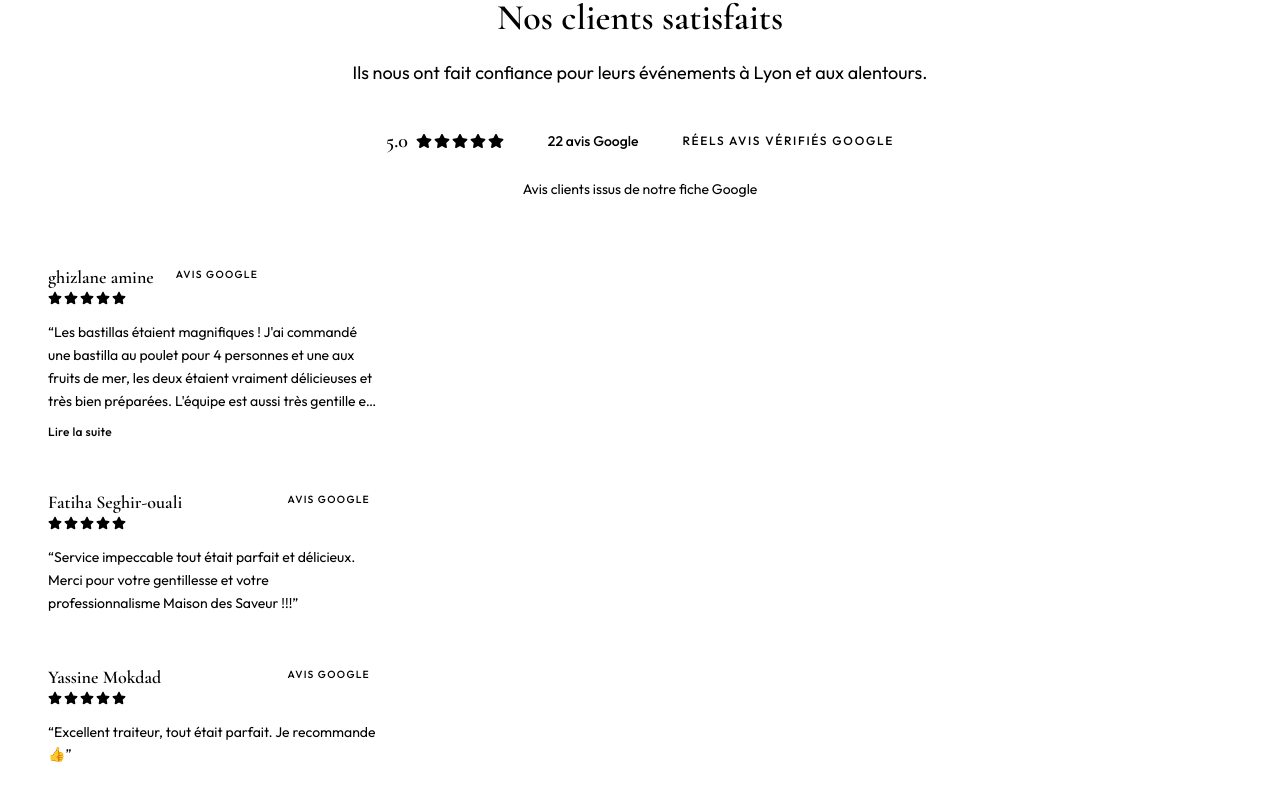
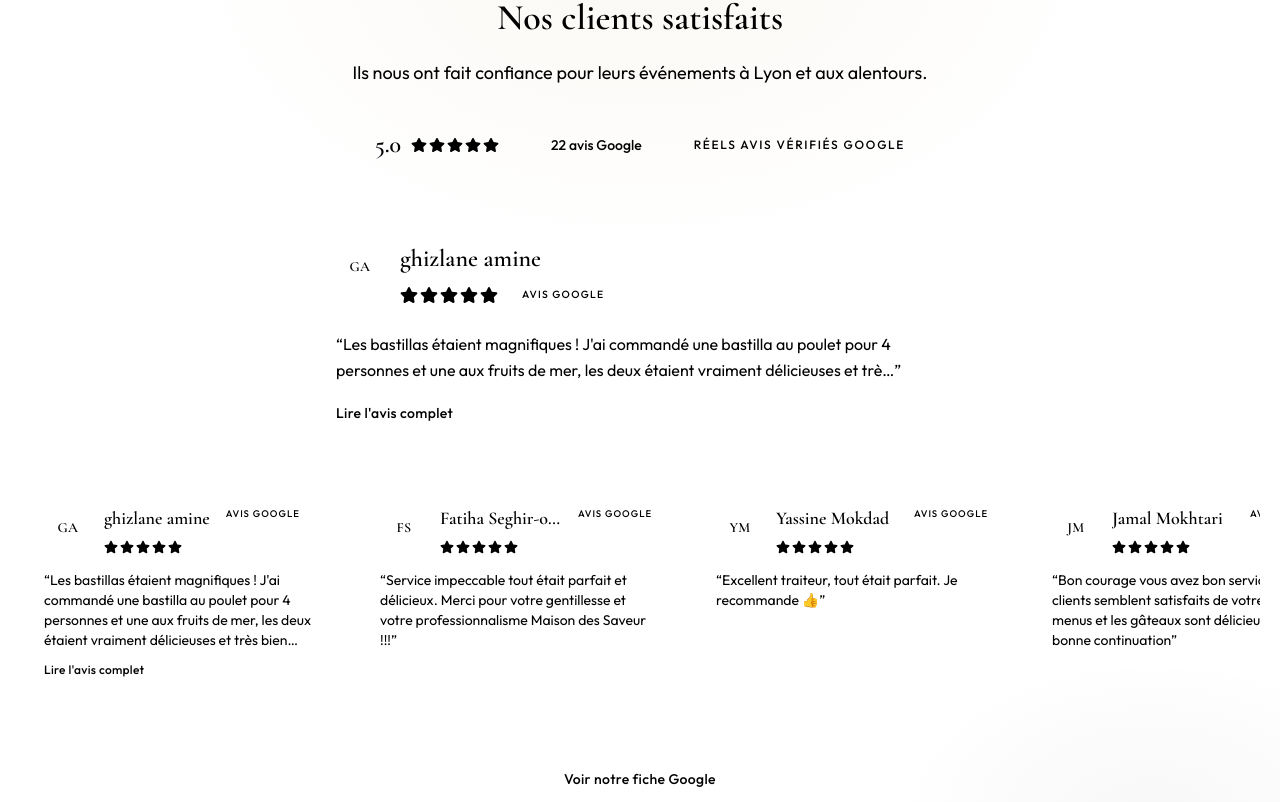
Before and after one commit to traiteurmds/maison-des-saveurs-site, a Next.js app: page / in a window 1280 px wide. Shown: the part 7918-8720 px from the top of the page. Built offline with nearby package versions, Linux system fonts and the light colour scheme.

Commit message:
Retirer Fruits exotiques et refonte premium section avis Google

```diff
--- a/app/components/ClientTestimonialsSection.tsx
+++ b/app/components/ClientTestimonialsSection.tsx
@@ -1,8 +1,8 @@
 "use client";
 
-import { useEffect, useState } from "react";
+import { useCallback, useEffect, useState } from "react";
 import { FaStar } from "react-icons/fa";
-import { AnimatePresence, motion } from "framer-motion";
+import { AnimatePresence, motion, useReducedMotion } from "framer-motion";
 import Reveal from "./ui/Reveal";
 import {
   GOOGLE_BUSINESS,
@@ -14,8 +14,17 @@ import { scrollToConfigurator } from "../lib/configurator-options";
 import { selectableFocusClass } from "../lib/whatsapp";
 import { cn } from "../lib/utils";
 
-function StarRating({ rating, size = "sm" }: { rating: number; size?: "sm" | "md" }) {
-  const starClass = size === "md" ? "text-base" : "text-sm";
+function getInitials(name: string) {
+  const parts = name.trim().split(/\s+/).filter(Boolean);
+  if (parts.length >= 2) {
+    return `${parts[0][0] ?? ""}${parts[parts.length - 1][0] ?? ""}`.toUpperCase();
+  }
+  return name.slice(0, 2).toUpperCase();
+}
+
+function StarRating({ rating, size = "sm" }: { rating: number; size?: "sm" | "md" | "lg" }) {
+  const starClass =
+    size === "lg" ? "text-lg" : size === "md" ? "text-base" : "text-sm";
   return (
     <div className="flex gap-0.5" aria-label={`${rating} étoiles sur 5`}>
       {Array.from({ length: 5 }, (_, i) => (
@@ -32,18 +41,29 @@ function StarRating({ rating, size = "sm" }: { rating: number; size?: "sm" | "md
 function GoogleStatsBar() {
   return (
     <div className="mt-8 flex flex-wrap items-center justify-center gap-3 md:gap-4">
-      <div className="inline-flex items-center gap-2 rounded-full border border-[var(--gold)]/35 bg-[var(--surface)] px-4 py-2 shadow-[0_8px_24px_var(--mds-shadow)]">
-        <span className="font-serif text-xl font-semibold text-mds-text">
+      <div className="inline-flex items-center gap-2.5 rounded-full border border-[var(--gold)]/40 bg-[var(--surface)] px-5 py-2.5 shadow-[0_10px_32px_var(--mds-shadow)]">
+        <span className="font-serif text-2xl font-semibold text-mds-text">
           {GOOGLE_BUSINESS.rating.toFixed(1)}
         </span>
         <StarRating rating={5} size="md" />
       </div>
-      <div className="inline-flex items-center rounded-full border border-mds-border bg-[var(--surface)] px-4 py-2 text-sm font-medium text-mds-text shadow-[0_8px_24px_var(--mds-shadow)]">
+      <div className="inline-flex items-center rounded-full border border-mds-border bg-[var(--surface)] px-5 py-2.5 text-sm font-medium text-mds-text shadow-[0_10px_32px_var(--mds-shadow)]">
         {GOOGLE_BUSINESS.reviewCount} avis Google
       </div>
-      <div className="inline-flex items-center rounded-full border border-[var(--gold)]/30 bg-[var(--soft-gold)]/20 px-4 py-2 text-xs font-medium uppercase tracking-[0.14em] text-[var(--gold)]">
+      <div className="inline-flex items-center rounded-full border border-[var(--gold)]/35 bg-[var(--soft-gold)]/25 px-5 py-2.5 text-xs font-medium uppercase tracking-[0.14em] text-[var(--gold)]">
         Réels avis vérifiés Google
       </div>
+    </div>
+  );
+}
+
+function AvatarBadge({ name }: { name: string }) {
+  return (
+    <div
+      className="flex h-12 w-12 shrink-0 items-center justify-center rounded-full border border-[var(--gold)]/45 bg-gradient-to-br from-[var(--surface)] to-[var(--soft-gold)]/40 font-serif text-sm font-semibold tracking-wide text-[var(--gold)] shadow-[inset_0_1px_0_rgba(255,255,255,0.6)] md:h-14 md:w-14 md:text-base"
+      aria-hidden
+    >
+      {getInitials(name)}
     </div>
   );
 }
@@ -51,45 +71,134 @@ function GoogleStatsBar() {
 function TestimonialCard({
   item,
   onOpen,
+  variant = "default",
+}: {
+  item: Testimonial;
+  onOpen: (item: Testimonial) => void;
+  variant?: "default" | "compact" | "backdrop";
+}) {
+  const isLong = item.text.length > TESTIMONIAL_PREVIEW_LENGTH;
+  const isCompact = variant === "compact";
+  const isBackdrop = variant === "backdrop";
+
+  const cardClass = cn(
+    "testimonial-card flex shrink-0 flex-col rounded-2xl border text-left transition-all duration-500",
+    isBackdrop
+      ? "w-[320px] border-[var(--gold)]/15 bg-[var(--surface)]/70 p-5 opacity-80 shadow-[0_8px_32px_var(--mds-shadow)] md:w-[340px]"
+      : isCompact
+        ? "w-[min(85vw,320px)] border-[var(--gold)]/30 bg-[var(--surface)] p-5 shadow-[0_14px_40px_var(--mds-shadow)] snap-center md:w-[340px] md:p-6"
+        : "w-[min(88vw,380px)] border-[var(--gold)]/30 bg-[var(--surface)] p-6 shadow-[0_16px_48px_var(--mds-shadow)] hover:-translate-y-0.5 hover:shadow-[0_22px_56px_rgba(11,11,10,0.12)] md:w-[400px] md:p-7"
+  );
+
+  const content = (
+    <>
+      <div className="flex items-start gap-3">
+        <AvatarBadge name={item.name} />
+        <div className="min-w-0 flex-1">
+          <div className="flex items-start justify-between gap-2">
+            <p className="truncate font-serif text-lg font-semibold text-mds-text">{item.name}</p>
+            <span className="shrink-0 rounded-full border border-[var(--gold)]/35 bg-[var(--soft-gold)]/20 px-2 py-0.5 text-[0.6rem] font-medium uppercase tracking-[0.1em] text-[var(--gold)]">
+              Avis Google
+            </span>
+          </div>
+          <div className="mt-2">
+            <StarRating rating={item.rating} size={isCompact ? "sm" : "md"} />
+          </div>
+        </div>
+      </div>
+      <p
+        className={cn(
+          "mt-4 flex-1 leading-relaxed text-mds-muted",
+          isCompact || isBackdrop ? "text-sm" : "text-[0.9375rem] md:text-base",
+          isLong && "line-clamp-4"
+        )}
+      >
+        &ldquo;{item.text}&rdquo;
+      </p>
+      {isLong && !isBackdrop && (
+        <p className="mt-3 text-xs font-medium tracking-wide text-[var(--gold)]">
+          Lire l&apos;avis complet
+        </p>
+      )}
+    </>
+  );
+
+  if (isLong && !isBackdrop) {
+    return (
+      <button
+        type="button"
+        onClick={() => onOpen(item)}
+        className={cn(cardClass, "cursor-pointer", selectableFocusClass)}
+        aria-label={`Lire l'avis complet de ${item.name}`}
+      >
+        {content}
+      </button>
+    );
+  }
+
+  return (
+    <article className={cardClass} aria-label={`Avis de ${item.name}`}>
+      {content}
+    </article>
+  );
+}
+
+function FeaturedTestimonial({
+  item,
+  onOpen,
 }: {
   item: Testimonial;
   onOpen: (item: Testimonial) => void;
 }) {
   const isLong = item.text.length > TESTIMONIAL_PREVIEW_LENGTH;
-  const CardWrapper = isLong ? "button" : "article";
 
   return (
-    <CardWrapper
-      type={isLong ? "button" : undefined}
-      onClick={isLong ? () => onOpen(item) : undefined}
-      className={cn(
-        "testimonial-card flex w-[min(88vw,380px)] shrink-0 flex-col rounded-2xl border border-[var(--gold)]/25 bg-[var(--surface)] p-6 text-left shadow-[0_16px_48px_var(--mds-shadow)] transition-shadow duration-300 hover:shadow-[0_20px_56px_rgba(11,11,10,0.12)] md:w-[400px] md:p-7",
-        isLong && "cursor-pointer",
-        isLong && selectableFocusClass
-      )}
-      aria-label={isLong ? `Lire l'avis complet de ${item.name}` : `Avis de ${item.name}`}
+    <motion.article
+      key={item.id}
+      initial={{ opacity: 0, y: 24, scale: 0.98 }}
+      animate={{ opacity: 1, y: 0, scale: 1 }}
+      exit={{ opacity: 0, y: -16, scale: 0.98 }}
+      transition={{ duration: 0.55, ease: [0.22, 1, 0.36, 1] }}
+      className="relative mx-auto w-full max-w-2xl overflow-hidden rounded-3xl border border-[var(--gold)]/40 bg-[var(--surface)] p-8 shadow-[0_28px_80px_rgba(11,11,10,0.1)] md:p-10"
     >
-      <div className="flex items-start justify-between gap-3">
-        <div className="min-w-0">
-          <p className="truncate font-serif text-lg font-semibold text-mds-text">{item.name}</p>
+      <div
+        aria-hidden
+        className="pointer-events-none absolute inset-x-0 top-0 h-px bg-gradient-to-r from-transparent via-[var(--gold)]/60 to-transparent"
+      />
+      <div
+        aria-hidden
+        className="pointer-events-none absolute -right-16 -top-16 h-40 w-40 rounded-full bg-[var(--gold)]/8 blur-3xl"
+      />
+      <div className="relative flex items-start gap-4 md:gap-5">
+        <AvatarBadge name={item.name} />
+        <div className="min-w-0 flex-1">
+          <p className="font-serif text-2xl font-semibold text-mds-text md:text-[1.65rem]">
+            {item.name}
+          </p>
+          <div className="mt-2 flex flex-wrap items-center gap-3">
+            <StarRating rating={item.rating} size="lg" />
+            <span className="rounded-full border border-[var(--gold)]/35 bg-[var(--soft-gold)]/20 px-3 py-1 text-[0.65rem] font-medium uppercase tracking-[0.12em] text-[var(--gold)]">
+              Avis Google
+            </span>
+          </div>
         </div>
-        <span className="shrink-0 rounded-full border border-[var(--gold)]/35 bg-[var(--soft-gold)]/20 px-2.5 py-1 text-[0.65rem] font-medium uppercase tracking-[0.12em] text-[var(--gold)]">
-          Avis Google
-        </span>
       </div>
-      <StarRating rating={item.rating} />
-      <p
-        className={cn(
-          "mt-4 flex-1 text-sm leading-relaxed text-mds-muted md:text-[0.9375rem]",
-          isLong && "line-clamp-4"
-        )}
-      >
-        &ldquo;{item.text}&rdquo;
+      <p className="relative mt-6 text-base leading-relaxed text-mds-muted md:text-lg md:leading-relaxed">
+        &ldquo;{isLong ? `${item.text.slice(0, TESTIMONIAL_PREVIEW_LENGTH).trim()}…` : item.text}&rdquo;
       </p>
       {isLong && (
-        <p className="mt-3 text-xs font-medium tracking-wide text-[var(--gold)]">Lire la suite</p>
+        <button
+          type="button"
+          onClick={() => onOpen(item)}
+          className={cn(
+            "relative mt-5 text-sm font-medium tracking-wide text-[var(--gold)] underline-offset-4 hover:underline",
+            selectableFocusClass
+          )}
+        >
+          Lire l&apos;avis complet
+        </button>
       )}
-    </CardWrapper>
+    </motion.article>
   );
 }
 
@@ -111,16 +220,16 @@ function TestimonialModal({ item, onClose }: { item: Testimonial; onClose: () =>
       initial={{ opacity: 0 }}
       animate={{ opacity: 1 }}
       exit={{ opacity: 0 }}
-      className="fixed inset-0 z-50 flex items-center justify-center bg-black/45 p-4 backdrop-blur-sm"
+      className="fixed inset-0 z-50 flex items-center justify-center bg-[var(--black)]/25 p-4 backdrop-blur-[6px]"
       onClick={onClose}
       role="presentation"
     >
       <motion.div
-        initial={{ opacity: 0, scale: 0.96, y: 16 }}
+        initial={{ opacity: 0, scale: 0.96, y: 20 }}
         animate={{ opacity: 1, scale: 1, y: 0 }}
-        exit={{ opacity: 0, scale: 0.98, y: 8 }}
-        transition={{ duration: 0.35, ease: [0.22, 1, 0.36, 1] }}
-        className="relative max-h-[min(85vh,640px)] w-full max-w-lg overflow-y-auto rounded-2xl border border-[var(--gold)]/30 bg-[var(--surface)] p-7 shadow-2xl md:p-8"
+        exit={{ opacity: 0, scale: 0.98, y: 10 }}
+        transition={{ duration: 0.4, ease: [0.22, 1, 0.36, 1] }}
+        className="relative max-h-[min(85vh,640px)] w-full max-w-lg overflow-y-auto rounded-3xl border border-[var(--gold)]/35 bg-[var(--surface)] p-7 shadow-[0_32px_80px_rgba(11,11,10,0.14)] md:p-9"
         role="dialog"
         aria-modal="true"
         aria-labelledby="testimonial-modal-title"
@@ -134,14 +243,23 @@ function TestimonialModal({ item, onClose }: { item: Testimonial; onClose: () =>
         >
           ×
         </button>
-        <p className="text-xs font-medium uppercase tracking-[0.16em] text-[var(--gold)]">Avis Google</p>
-        <h3 id="testimonial-modal-title" className="mt-2 font-serif text-2xl font-semibold text-mds-text">
-          {item.name}
-        </h3>
-        <div className="mt-3">
-          <StarRating rating={item.rating} size="md" />
+        <div className="flex items-start gap-4">
+          <AvatarBadge name={item.name} />
+          <div>
+            <p className="text-xs font-medium uppercase tracking-[0.16em] text-[var(--gold)]">
+              Avis Google
+            </p>
+            <h3 id="testimonial-modal-title" className="mt-1 font-serif text-2xl font-semibold text-mds-text">
+              {item.name}
+            </h3>
+            <div className="mt-2">
+              <StarRating rating={item.rating} size="md" />
+            </div>
+          </div>
         </div>
-        <p className="mt-5 text-base leading-relaxed text-mds-muted">&ldquo;{item.text}&rdquo;</p>
+        <p className="mt-6 text-base leading-relaxed text-mds-muted md:text-[1.05rem]">
+          &ldquo;{item.text}&rdquo;
+        </p>
         <p className="mt-6 text-xs text-mds-muted">Avis client issu de notre fiche Google.</p>
       </motion.div>
     </motion.div>
@@ -149,8 +267,24 @@ function TestimonialModal({ item, onClose }: { item: Testimonial; onClose: () =>
 }
 
 export default function ClientTestimonialsSection() {
+  const reducedMotion = useReducedMotion();
   const [activeReview, setActiveReview] = useState<Testimonial | null>(null);
+  const [featuredIndex, setFeaturedIndex] = useState(0);
+  const [isPaused, setIsPaused] = useState(false);
+
   const trackItems = [...TESTIMONIALS, ...TESTIMONIALS];
+  const backdropItems = [...TESTIMONIALS.slice().reverse(), ...TESTIMONIALS.slice().reverse()];
+  const featuredItem = TESTIMONIALS[featuredIndex] ?? TESTIMONIALS[0];
+
+  const advanceFeatured = useCallback(() => {
+    setFeaturedIndex((prev) => (prev + 1) % TESTIMONIALS.length);
+  }, []);
+
+  useEffect(() => {
+    if (reducedMotion || isPaused) return;
+    const timer = setInterval(advanceFeatured, 7000);
+    return () => clearInterval(timer);
+  }, [advanceFeatured, isPaused, reducedMotion]);
 
   return (
     <section
@@ -158,7 +292,16 @@ export default function ClientTestimonialsSection() {
       className="mds-section relative overflow-hidden border-t border-mds-border bg-mds-bg"
       aria-labelledby="testimonials-heading"
     >
-      <div className="mds-pattern pointer-events-none absolute inset-0 opacity-10" aria-hidden />
+      <div
+        aria-hidden
+        className="pointer-events-none absolute inset-0"
+        style={{
+          background:
+            "radial-gradient(ellipse 60% 45% at 50% 0%, rgba(198,164,106,0.07), transparent 60%), radial-gradient(ellipse 40% 30% at 90% 80%, rgba(11,11,10,0.03), transparent 50%)",
+        }}
+      />
+      <div className="mds-pattern pointer-events-none absolute inset-0 opacity-[0.07]" aria-hidden />
+
       <div className="relative mx-auto max-w-7xl px-6 lg:px-8">
         <Reveal className="mx-auto max-w-3xl text-center">
           <p className="font-serif text-sm uppercase tracking-[0.28em] text-[var(--gold)]">
@@ -166,35 +309,94 @@ export default function ClientTestimonialsSection() {
           </p>
           <h2
             id="testimonials-heading"
-            className="lux-heading mt-4 font-serif text-4xl font-semibold text-mds-text md:text-5xl"
+            className="lux-heading mt-4 font-serif text-4xl font-semibold text-mds-text md:text-5xl lg:text-[3.25rem]"
           >
             Nos clients satisfaits
           </h2>
-          <p className="mt-5 text-lg leading-relaxed text-mds-muted">
+          <p className="mt-5 text-lg leading-relaxed text-mds-muted md:text-xl">
             Ils nous ont fait confiance pour leurs événements à Lyon et aux alentours.
           </p>
           <GoogleStatsBar />
-          <p className="mt-4 text-sm text-mds-muted">
-            Avis clients issus de notre fiche Google
-          </p>
         </Reveal>
 
-        <div className="testimonials-marquee mt-10 md:mt-12">
-          <div className="testimonials-track testimonials-track-slow">
-            {trackItems.map((item, index) => (
-              <TestimonialCard key={`${item.id}-${index}`} item={item} onOpen={setActiveReview} />
+        {/* Desktop — spotlight + carousels */}
+        <div
+          className="relative mt-12 hidden md:block md:mt-16"
+          onMouseEnter={() => setIsPaused(true)}
+          onMouseLeave={() => setIsPaused(false)}
+        >
+          <div className="testimonials-marquee testimonials-marquee-back pointer-events-none absolute inset-x-0 top-1/2 -translate-y-1/2 opacity-50">
+            <div className="testimonials-track testimonials-track-slow testimonials-track-reverse">
+              {backdropItems.map((item, index) => (
+                <TestimonialCard
+                  key={`back-${item.id}-${index}`}
+                  item={item}
+                  onOpen={setActiveReview}
+                  variant="backdrop"
+                />
+              ))}
+            </div>
+          </div>
+
+          <div className="relative z-10 px-4 py-10 lg:py-14">
+            <AnimatePresence mode="wait">
+              <FeaturedTestimonial
+                key={featuredItem.id}
+                item={featuredItem}
+                onOpen={setActiveReview}
+              />
+            </AnimatePresence>
+          </div>
+
+          <div className="testimonials-marquee mt-2">
+            <div
+              className={cn(
+                "testimonials-track testimonials-track-slow",
+                isPaused && "testimonials-track-paused"
+              )}
+            >
+              {trackItems.map((item, index) => (
+                <TestimonialCard
+                  key={`front-${item.id}-${index}`}
+                  item={item}
+                  onOpen={setActiveReview}
+                />
+              ))}
+            </div>
+          </div>
+        </div>
+
+        {/* Mobile — swipe horizontal fluide */}
+        <div className="mt-10 md:hidden">
+          <div className="mb-6 px-1">
+            <AnimatePresence mode="wait">
+              <FeaturedTestimonial
+                key={featuredItem.id}
+                item={featuredItem}
+                onOpen={setActiveReview}
+              />
+            </AnimatePresence>
+          </div>
+          <div className="testimonials-scroll -mx-1 flex gap-4 overflow-x-auto px-1 pb-2 pt-1">
+            {TESTIMONIALS.map((item) => (
+              <TestimonialCard
+                key={item.id}
+                item={item}
+                onOpen={setActiveReview}
+                variant="compact"
+              />
             ))}
           </div>
         </div>
 
-        <Reveal className="mt-10 text-center md:mt-12" delay={0.08}>
+        <Reveal className="mt-12 text-center md:mt-14" delay={0.08}>
           <a
             href={GOOGLE_BUSINESS.profileUrl}
             target="_blank"
             rel="noopener noreferrer"
             aria-label="Voir notre fiche Google Maison Des Saveurs"
             className={cn(
-              "inline-flex min-h-[48px] items-center justify-center rounded-full border border-[var(--gold)]/40 bg-[var(--surface)] px-8 py-3 text-sm font-medium tracking-wide text-mds-text shadow-[0_10px_32px_var(--mds-shadow)] transition-all hover:border-[var(--gold)]/60 hover:shadow-[0_14px_40px_var(--mds-shadow)]",
+              "inline-flex min-h-[50px] items-center justify-center rounded-full border border-[var(--gold)]/45 bg-[var(--surface)] px-9 py-3 text-sm font-medium tracking-wide text-mds-text shadow-[0_12px_40px_var(--mds-shadow)] transition-all hover:border-[var(--gold)]/65 hover:shadow-[0_16px_48px_var(--mds-shadow)]",
               selectableFocusClass
             )}
           >
--- a/app/globals.css
+++ b/app/globals.css
@@ -729,6 +729,29 @@ header:not(.nav-over-hero) .nav-logo {
   animation-duration: 75s;
 }
 
+.testimonials-track-reverse {
+  animation-direction: reverse;
+}
+
+.testimonials-track-paused {
+  animation-play-state: paused;
+}
+
+.testimonials-marquee-back {
+  mask-image: linear-gradient(to right, transparent, black 10%, black 90%, transparent);
+  -webkit-mask-image: linear-gradient(to right, transparent, black 10%, black 90%, transparent);
+}
+
+.testimonials-scroll {
+  -webkit-overflow-scrolling: touch;
+  scroll-snap-type: x mandatory;
+  scrollbar-width: none;
+}
+
+.testimonials-scroll::-webkit-scrollbar {
+  display: none;
+}
+
 .testimonials-track:hover {
   animation-play-state: paused;
 }
--- a/app/lib/image-config.ts
+++ b/app/lib/image-config.ts
@@ -29,7 +29,6 @@ export const IMAGE_FOCAL: Record<string, string> = {
   "/images/menu/rfissa.jpg": "center 50%",
   "/images/menu/pastilla.jpg": "center 50%",
   "/images/menu/fruits-saison.jpg": "center 50%",
-  "/images/menu/fruits-exotiques.jpg": "center 50%",
   "/images/menu/gateaux-marocains.jpg": "center 55%",
   "/images/vaisselle/decoration.jpg": "center 55%",
   "/images/services/mariage.png": "center 40%",
```
Also changed, not shown: app/components/Menu3DExperience.tsx (+0 -9 lines), app/components/providers/SelectionProvider.tsx (+9 -15 lines), app/lib/menu-migration.ts (+10 -3 lines).
